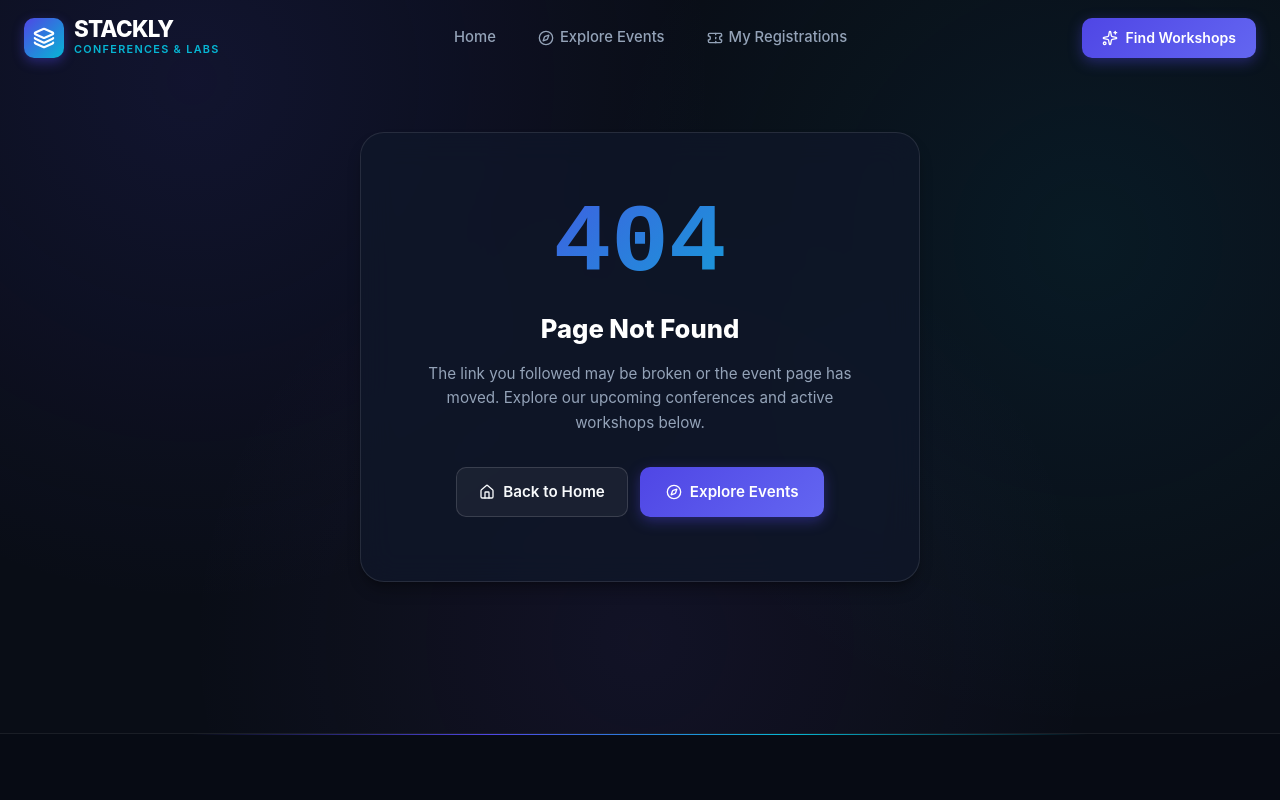
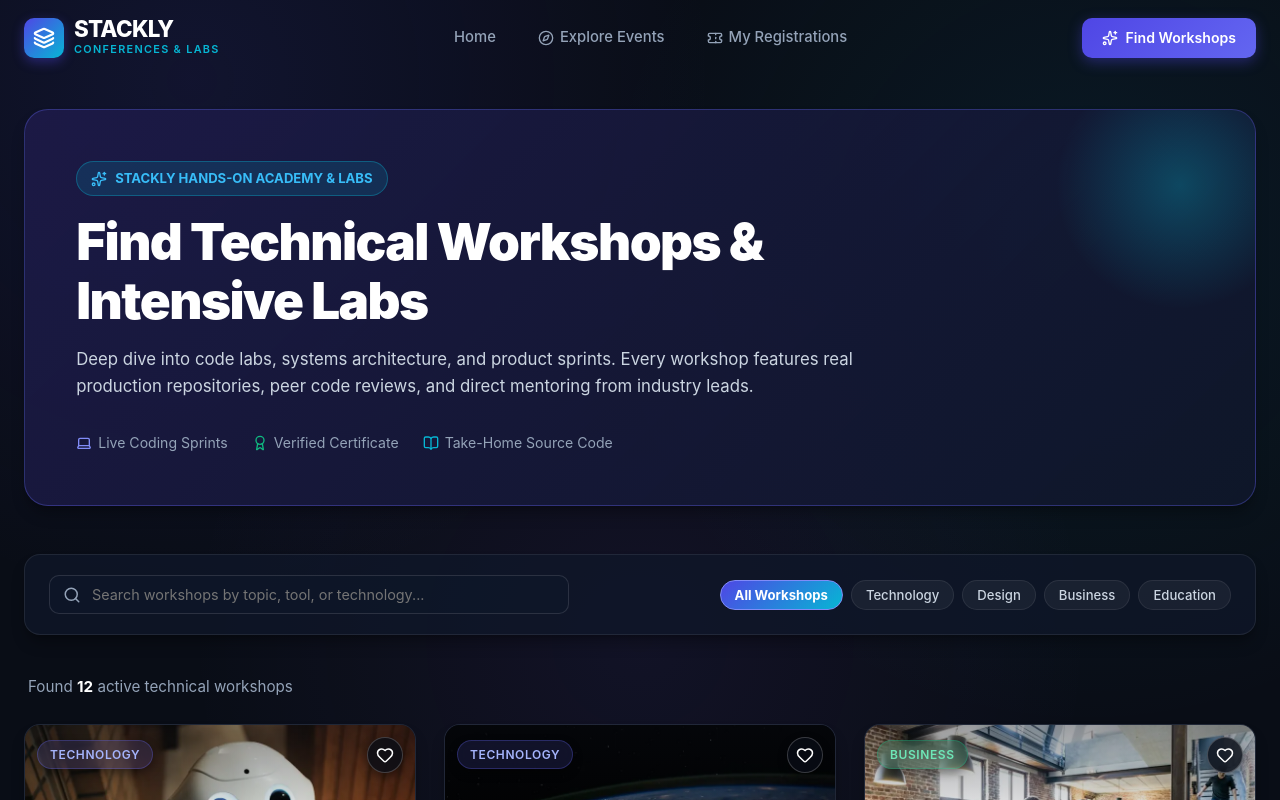
Before and after one commit to arulmani04061993-alt/Event-Discovery-Workshop-Registration, a React (Vite) app: page /workshops in a window 1280 px wide. Shown: the top 800 px of the page. Built offline with nearby package versions, Linux system fonts and the light colour scheme.

Commit message:
feat: add dedicated /workshops Find Workshops page linked to navbar button

```diff
--- a/src/App.jsx
+++ b/src/App.jsx
@@ -14,6 +14,7 @@ import Home from './pages/Home';
 import ExploreEvents from './pages/ExploreEvents';
 import EventDetails from './pages/EventDetails';
 import MyRegistrations from './pages/MyRegistrations';
+import FindWorkshops from './pages/FindWorkshops';
 import NotFound from './pages/NotFound';
 
 export const App = () => {
@@ -30,6 +31,7 @@ export const App = () => {
                 <Route path="/" element={<Home />} />
                 <Route path="/events" element={<ExploreEvents />} />
                 <Route path="/events/:id" element={<EventDetails />} />
+                <Route path="/workshops" element={<FindWorkshops />} />
                 <Route path="/registrations" element={<MyRegistrations />} />
                 <Route path="/404" element={<NotFound />} />
                 <Route path="*" element={<NotFound />} />
--- a/src/components/Navbar.jsx
+++ b/src/components/Navbar.jsx
@@ -171,14 +171,14 @@ export const Navbar = () => {
           }}
           className="desktop-cta"
         >
-          <Link
-            to="/events"
+          <NavLink
+            to="/workshops"
             className="btn-primary"
             style={{ padding: '0.55rem 1.25rem', fontSize: '0.88rem' }}
           >
             <Sparkles size={16} />
             Find Workshops
-          </Link>
+          </NavLink>
         </div>
 
         {/* Mobile Hamburger Button */}
@@ -241,14 +241,14 @@ export const Navbar = () => {
             )}
           </NavLink>
 
-          <Link
-            to="/events"
+          <NavLink
+            to="/workshops"
             className="btn-primary"
             style={{ width: '100%', marginTop: '8px', justifyContent: 'center' }}
           >
             <Sparkles size={16} />
             Find Workshops
-          </Link>
+          </NavLink>
         </div>
       )}
 
--- /dev/null
+++ b/src/pages/FindWorkshops.jsx
@@ -0,0 +1,261 @@
+import React, { useState, useMemo } from 'react';
+import { useEvents } from '../hooks/useEvents';
+import { useRegistrations } from '../hooks/useRegistrations';
+import EventCard from '../components/EventCard';
+import EmptyState from '../components/EmptyState';
+import {
+  Sparkles,
+  Search,
+  Filter,
+  BookOpen,
+  Laptop,
+  Award,
+  Clock,
+  Users,
+  Calendar,
+  CheckCircle2,
+  SlidersHorizontal,
+  X
+} from 'lucide-react';
+
+export const FindWorkshops = () => {
+  const { events } = useEvents();
+  const { openRegistrationModal } = useRegistrations();
+
+  const [searchQuery, setSearchQuery] = useState('');
+  const [selectedTrack, setSelectedTrack] = useState('All');
+  const [levelFilter, setLevelFilter] = useState('All'); // All, Beginner, Intermediate, Advanced
+  const [formatFilter, setFormatFilter] = useState('All'); // All, In-Person, Hybrid
+
+  // Dedicated workshop levels and topics mapping
+  const workshopTracks = ['All', 'Technology', 'Design', 'Business', 'Education'];
+  const levels = ['All', 'Hands-on Lab', 'Architect Level', 'Masterclass'];
+
+  // Filtered workshops logic
+  const filteredWorkshops = useMemo(() => {
+    return events.filter((evt) => {
+      const q = searchQuery.trim().toLowerCase();
+      const matchesSearch =
+        !q ||
+        evt.name.toLowerCase().includes(q) ||
+        evt.description.toLowerCase().includes(q) ||
+        evt.location.toLowerCase().includes(q);
+
+      const matchesTrack =
+        selectedTrack === 'All' || evt.category === selectedTrack;
+
+      return matchesSearch && matchesTrack;
+    });
+  }, [events, searchQuery, selectedTrack]);
+
+  const clearFilters = () => {
+    setSearchQuery('');
+    setSelectedTrack('All');
+    setLevelFilter('All');
+    setFormatFilter('All');
+  };
+
+  return (
+    <div className="animate-fade-in" style={{ paddingTop: '2rem', paddingBottom: '6rem' }}>
+      <div className="container">
+        {/* Hero Header Section */}
+        <div
+          className="glass-panel"
+          style={{
+            borderRadius: '24px',
+            padding: 'clamp(2rem, 4vw, 3.5rem)',
+            background: 'linear-gradient(135deg, rgba(30, 27, 75, 0.85) 0%, rgba(15, 23, 42, 0.95) 100%)',
+            border: '1px solid rgba(99, 102, 241, 0.35)',
+            marginBottom: '3rem',
+            position: 'relative',
+            overflow: 'hidden'
+          }}
+        >
+          {/* Ambient Corner Lighting */}
+          <div
+            style={{
+              position: 'absolute',
+              top: '-50px',
+              right: '-50px',
+              width: '250px',
+              height: '250px',
+              borderRadius: '50%',
+              background: 'radial-gradient(circle, rgba(6, 182, 212, 0.3) 0%, transparent 70%)',
+              pointerEvents: 'none'
+            }}
+          />
+
+          <div style={{ maxWidth: '780px' }}>
+            <div style={{ display: 'inline-flex', alignItems: 'center', gap: '8px', padding: '6px 14px', borderRadius: '20px', background: 'rgba(6, 182, 212, 0.15)', border: '1px solid rgba(6, 182, 212, 0.35)', color: '#38BDF8', fontSize: '0.82rem', fontWeight: '700', marginBottom: '1rem' }}>
+              <Sparkles size={16} />
+              <span>STACKLY HANDS-ON ACADEMY & LABS</span>
+            </div>
+
+            <h1
+              style={{
+                fontSize: 'clamp(2.2rem, 4vw, 3.4rem)',
+                fontWeight: '900',
+                color: '#FFFFFF',
+                letterSpacing: '-0.03em',
+                lineHeight: 1.15,
+                marginBottom: '1rem'
+              }}
+            >
+              Find Technical Workshops & Intensive Labs
+            </h1>
+
+            <p style={{ fontSize: '1.05rem', color: '#CBD5E1', lineHeight: 1.6, marginBottom: '2rem' }}>
+              Deep dive into code labs, systems architecture, and product sprints. Every workshop features real production repositories, peer code reviews, and direct mentoring from industry leads.
+            </p>
+
+            {/* Feature Perks Bar */}
+            <div
+              style={{
+                display: 'flex',
+                flexWrap: 'wrap',
+                gap: '1.5rem',
+                fontSize: '0.88rem',
+                color: '#94A3B8'
+              }}
+            >
+              <div style={{ display: 'flex', alignItems: 'center', gap: '6px' }}>
+                <Laptop size={16} color="#818CF8" />
+                <span>Live Coding Sprints</span>
+              </div>
+              <div style={{ display: 'flex', alignItems: 'center', gap: '6px' }}>
+                <Award size={16} color="#10B981" />
+                <span>Verified Certificate</span>
+              </div>
+              <div style={{ display: 'flex', alignItems: 'center', gap: '6px' }}>
+                <BookOpen size={16} color="#06B6D4" />
+                <span>Take-Home Source Code</span>
+              </div>
+            </div>
+          </div>
+        </div>
+
+        {/* Search & Filter Bar */}
+        <div
+          className="glass-panel"
+          style={{
+            padding: '1.25rem 1.5rem',
+            borderRadius: '16px',
+            marginBottom: '2.5rem',
+            display: 'flex',
+            flexDirection: 'column',
+            gap: '1rem'
+          }}
+        >
+          <div
+            style={{
+              display: 'flex',
+              flexWrap: 'wrap',
+              gap: '12px',
+              alignItems: 'center',
+              justifyContent: 'space-between'
+            }}
+          >
+            {/* Search Input */}
+            <div style={{ position: 'relative', flex: 1, minWidth: '280px', maxWidth: '520px' }}>
+              <Search
+                size={18}
+                color="#94A3B8"
+                style={{ position: 'absolute', left: '14px', top: '50%', transform: 'translateY(-50%)' }}
+              />
+              <input
+                type="text"
+                value={searchQuery}
+                onChange={(e) => setSearchQuery(e.target.value)}
+                placeholder="Search workshops by topic, tool, or technology..."
+                style={{
+                  width: '100%',
+                  padding: '10px 14px 10px 42px',
+                  borderRadius: '10px',
+                  background: 'rgba(15, 23, 42, 0.75)',
+                  border: '1px solid rgba(255, 255, 255, 0.12)',
+                  color: '#FFFFFF',
+                  fontSize: '0.9rem',
+                  outline: 'none'
+                }}
+              />
+              {searchQuery && (
+                <button
+                  onClick={() => setSearchQuery('')}
+                  style={{ position: 'absolute', right: '12px', top: '50%', transform: 'translateY(-50%)', color: '#94A3B8' }}
+                >
+                  <X size={16} />
+                </button>
+              )}
+            </div>
+
+            {/* Track Filter Buttons */}
+            <div style={{ display: 'flex', flexWrap: 'wrap', gap: '8px' }}>
+              {workshopTracks.map((trk) => {
+                const isActive = selectedTrack === trk;
+                return (
+                  <button
+                    key={trk}
+                    onClick={() => setSelectedTrack(trk)}
+                    style={{
+                      padding: '6px 14px',
+                      borderRadius: '20px',
+                      fontSize: '0.82rem',
+                      fontWeight: isActive ? '700' : '500',
+                      background: isActive ? 'linear-gradient(135deg, #4F46E5, #06B6D4)' : 'rgba(255, 255, 255, 0.05)',
+                      color: isActive ? '#FFFFFF' : '#CBD5E1',
+                      border: isActive ? '1px solid #818CF8' : '1px solid rgba(255, 255, 255, 0.08)',
+                      transition: 'all 0.2s ease',
+                      cursor: 'pointer'
+                    }}
+                  >
+                    {trk === 'All' ? 'All Workshops' : trk}
+                  </button>
+                );
+              })}
+            </div>
+          </div>
+        </div>
+
+        {/* Results Metadata */}
+        <div style={{ display: 'flex', alignItems: 'center', justifyContent: 'space-between', marginBottom: '1.5rem', padding: '0 4px' }}>
+          <div style={{ fontSize: '0.95rem', color: '#94A3B8' }}>
+            Found <strong style={{ color: '#FFFFFF' }}>{filteredWorkshops.length}</strong> active technical workshops
+          </div>
+
+          {(searchQuery || selectedTrack !== 'All') && (
+            <button
+              onClick={clearFilters}
+              style={{ color: '#818CF8', fontSize: '0.85rem', fontWeight: '600', textDecoration: 'underline' }}
+            >
+              Reset Filters
+            </button>
+          )}
+        </div>
+
+        {/* Workshop Cards Grid */}
+        {filteredWorkshops.length === 0 ? (
+          <EmptyState
+            title="No workshops found"
+            description="No active technical workshops match your search filters. Try searching for other topics like AI, Rust, Cloud, or Design Systems."
+            actionText="Show All Workshops"
+            onActionClick={clearFilters}
+          />
+        ) : (
+          <div
+            style={{
+              display: 'grid',
+              gridTemplateColumns: 'repeat(auto-fill, minmax(320px, 1fr))',
+              gap: '1.75rem'
+            }}
+          >
+            {filteredWorkshops.map((ws) => (
+              <EventCard key={ws.id} event={ws} />
+            ))}
+          </div>
+        )}
+      </div>
+    </div>
+  );
+};
+
+export default FindWorkshops;
```
